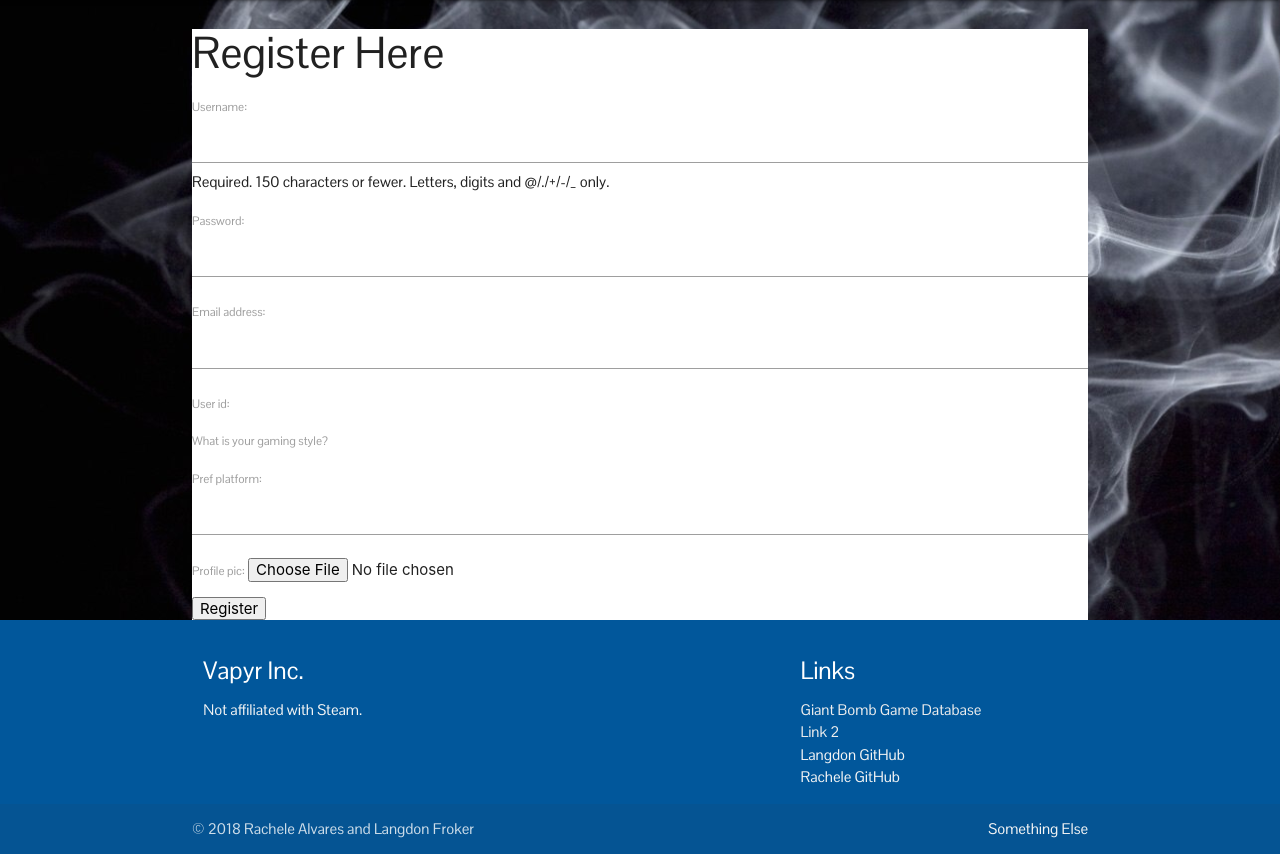
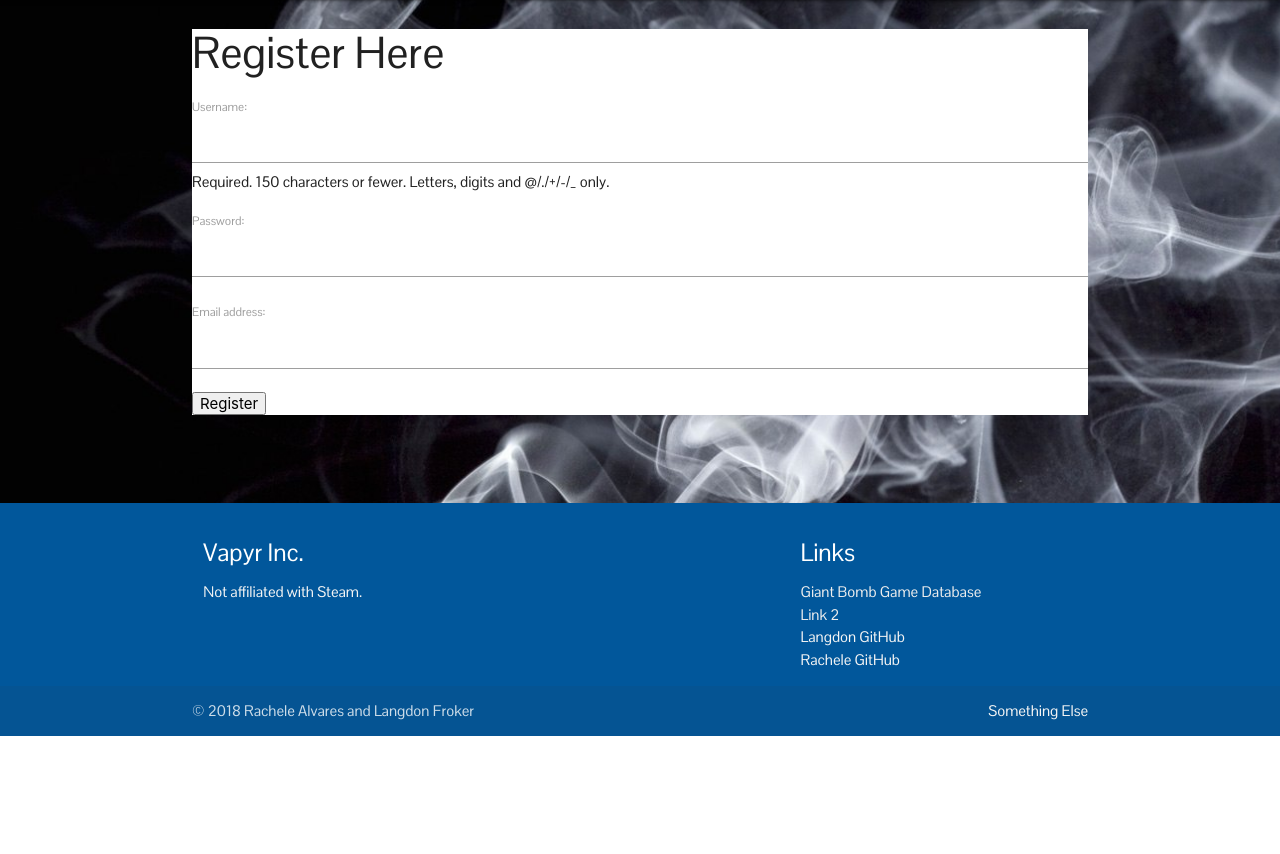
Before and after one commit to ravella2/vapyr, a Django app: page /register in a window 1280 px wide. Shown: the part 64-918 px from the top of the page. After the commit the page ends 800 px from the top, so only its background shows below. Run offline with Django 3.2, Linux system fonts and the light colour scheme; some libraries are stand-ins or nearby versions.

Commit message:
added create a profile functionality

```diff
--- a/vapyr_app/forms.py
+++ b/vapyr_app/forms.py
@@ -9,15 +9,9 @@
         model = User
         fields = ('username','password','email')
 
-GAMER_STYLES = (
-    ('CASUAL', 'Casual'),
-    ('HARDCORE', 'Hardcore'),
-    ('PRO', 'Profesional')
-)
+
 class UserProfileForm(forms.ModelForm):
-    gamer_style= forms.CharField(label='What is your gaming style?', widget=forms.Select(choices=GAMER_STYLES))
-
-
     class Meta():
         model = UserProfile
         fields = ('user_id','gamer_style','pref_platform','profile_pic')
+        # exclude = ('user_id',)
--- a/vapyr_app/static/scripts/app.js
+++ b/vapyr_app/static/scripts/app.js
@@ -30,6 +30,7 @@
                     <ul>
                     <li><a class="waves-effect waves-light center-align light-blue darken-4 btn">Add to Games List</a></li>
                     <li><a class="waves-effect waves-light center-align light-blue darken-4 btn">Add to Wishlist</a></li>
+                    </ul>
                 </div>
             </div>
             <div class="divider"></div>`
--- a/vapyr_app/templates/vapyr_app/index.html
+++ b/vapyr_app/templates/vapyr_app/index.html
@@ -25,7 +25,6 @@
         <nav class=" light-blue darken-4">
             <div class="nav-wrapper">
                 <a href="/" class="brand-logo center hide-on-small-only">Vapyr</a>
-                </ul>
                     <form action="" method="post">
                         <div class="input-field">
                             <input id="search" type="search" name="search">
@@ -35,7 +34,7 @@
                     </form>
                 <ul class="right">
                     <li><a href="/">Browse</a></li>
-                    <li><a href="/user/{{user}}">Profile</a></li>
+                    <li><a href="/profile/user/{{user}}">Profile</a></li>
                     {% if user.is_authenticated %}
                     <li><a href="{% url 'user_logout' %}">Logout</a></li>
                     {% else %}
--- a/vapyr_app/templates/vapyr_app/registration.html
+++ b/vapyr_app/templates/vapyr_app/registration.html
@@ -3,21 +3,16 @@
 {% block content %}
 <div class="container">
     <div class="row white">
-    {% if registered %}
 
-    <h1>Thank you for registering!</h1>
-
-    {% else %}
 
     <h3>Register Here</h3>
         <form enctype="multipart/form-data" method="POST">
         {% csrf_token %}
         {{ user_form.as_p }}
-        {{ profile_form.as_p }}
-        <input type="submit" name="" value="Register">
+        <input href="{% url 'register' %}" type="submit" name="" value="Register">
         </form>
 
-    {% endif %}
+
     </div>
 </div>
 {% endblock %}
--- a/vapyr_app/urls.py
+++ b/vapyr_app/urls.py
@@ -4,10 +4,11 @@
 
 urlpatterns = [
     path('', views.index, name='index'),
-    path('user/<username>/', views.show, name='show'),
+    path('profile/user/<username>/', views.show, name='show'),
     path('user_login', views.user_login, name='user_login'),
     path('logout', views.user_logout, name='user_logout'),
     path('special',views.special, name='special'),
     path('register',views.register, name='register'),
+    path('profile/<username>', views.new_profile, name="new_profile"),
     path('move_game',views.move_game, name='move_game')
 ]
--- a/vapyr_app/views.py
+++ b/vapyr_app/views.py
@@ -3,6 +3,7 @@
 from vapyr_app.forms import UserForm, UserProfileForm
 from django.contrib.auth.models import User
 import requests
+from django.urls import reverse
 from django.http import HttpResponse, HttpResponseRedirect
 from django.contrib.auth.decorators import login_required
 from django.contrib.auth import authenticate, login, logout
@@ -26,27 +27,39 @@
     return redirect('index')
 
 def register(request):
-    registered = False
     if request.method == 'POST':
         user_form = UserForm(data=request.POST)
-        profile_form = UserProfileForm(data=request.POST)
-        if user_form.is_valid() and profile_form.is_valid():
+        if user_form.is_valid():
             user = user_form.save()
             user.set_password(user.password)
             user.save()
-            profile = profile_form.save(commit=False)
-            profile.user = user
-            if 'profile_pic' in request.FILES:
-                profile.profile_pic = request.FILES['profile_pic']
-            profile.save()
-            registered = True
+            return redirect('profile/'+user.username)
         else:
-            print(user_form.errors,profile_form.errors)
+            print(user_form.errors)
+            return render(request, 'vapyr_app/registration.html', {'user_form':user_form}, {'error':'invalid'})
     else:
         user_form = UserForm()
+        return render(request, 'vapyr_app/registration.html', {'user_form':user_form})
+
+def new_profile(request, username):
+    if request.method == 'POST':
+        profile_form = UserProfileForm(data=request.POST)
+        if profile_form.is_valid():
+            profile_form['user_id'].initial = request.user
+            profile = profile_form.save()
+            return redirect('user/'+username)
+
+            # if 'profile_pic' in request.FILES:
+            #     profile.profile_pic = request.FILES['profile_pic']
+            # profile.save()
+        else:
+            print(profile_form.errors)
+    else:
         profile_form = UserProfileForm()
-
-    return render(request, 'vapyr_app/registration.html', {'user_form':user_form,'profile_form':profile_form,'registered':registered})
+        if(username):
+            return render(request, 'vapyr_app/new_profile.html', {'profile_form':profile_form, 'registered': True})
+        else:
+            return render(request, 'vapyr_app/new_profile.html', {'profile_form':profile_form, 'registered': False})
 
 def user_login(request):
     if request.method == 'POST':
```
Also changed, not shown: vapyr_app/templates/vapyr_app/new_profile.html (added, +22 -0 lines).
